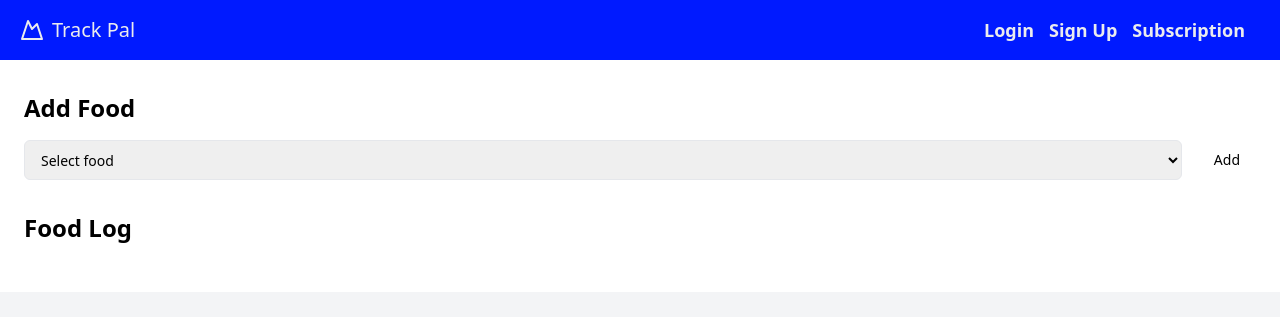
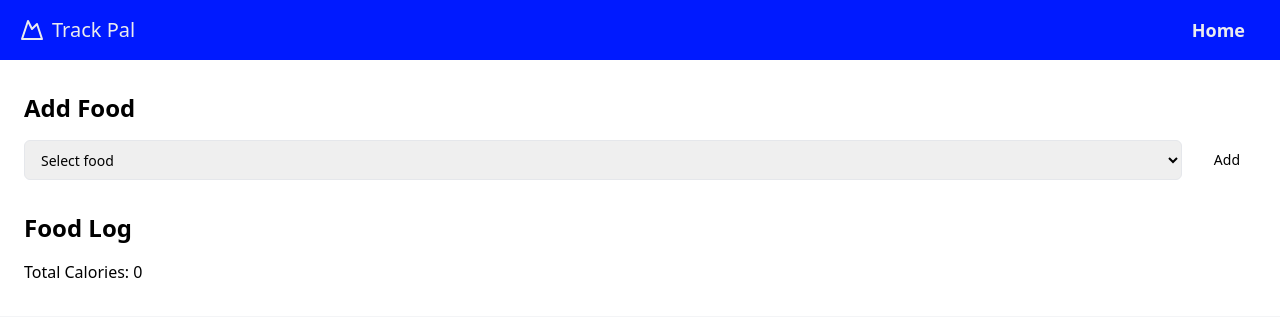
Before and after one commit to mohamedhussein03/Fitness_Tracker_Web_app, a Flask app: page /food in a window 1280 px wide. Shown: the top 317 px of the page. Run offline with Flask 3, Linux system fonts and the light colour scheme.

Commit message:
final commit adding a calorie tracker + fixes

```diff
--- a/website/templates/User.html
+++ b/website/templates/User.html
@@ -74,6 +74,7 @@
                 {% if user.is_authenticated %}
                     <a class="nav-item nav-link" id="logout" href="/logout">Logout</a>
                     <a class="nav-item nav-link" href="/">Home</a>
+                    <a class="nav-item nav-link" href="/home">Profile</a>
                 {% else %}
                     <a class="nav-item nav-link" id="login" href="/login">Login</a>
                     <a class="nav-item nav-link" id="signUp" href="/sign-up">Sign Up</a>
--- a/website/templates/base.html
+++ b/website/templates/base.html
@@ -75,8 +75,10 @@
         </div>
         <nav class="nav-links">
             {% if user.is_authenticated %}
+                <a class="nav-item nav-link" id="login" href="/login">Login</a>
                 <a class="nav-item nav-link" id="logout" href="/logout">Logout</a>
                 <a class="nav-item nav-link" href="/">Home</a>
+                <a class="nav-item nav-link" href="/home">Profile</a>
                 <a class="nav-item nav-link" id="subscribption" href="/subscription">Subscription</a>
             {% else %}
                 <a class="nav-item nav-link" id="login" href="/login">Login</a>
--- a/website/templates/captcha.html
+++ b/website/templates/captcha.html
@@ -90,14 +90,14 @@
         <form id="captchaForm" onsubmit="return validateCaptcha()">
             <label for="captcha">Enter the text you see</label>
             <input type="text" id="captcha" name="captchaText" placeholder="Type the text" required>
-            <button type="submit">Verify</button>
+            <button type="submit">Verify<a href="home.html"></a></button>
         </form>
     </div>
 
     <script>
         function validateCaptcha() {
             var userInput = document.getElementById("captcha").value.trim();
-            if (userInput.toUpperCase() === "W68HP") {
+            if (userInput === "W68HP") {
                 // Redirect to sign-up page if CAPTCHA is correct
                 window.location.href = "/sign-up";
                 return false; // Prevent form submission
--- a/website/templates/food.html
+++ b/website/templates/food.html
@@ -82,10 +82,9 @@
                 <a class="nav-item nav-link" id="logout" href="/logout">Logout</a>
                 <a class="nav-item nav-link" href="/">Home</a>
             {% else %}
-                <a class="nav-item nav-link" id="login" href="/login">Login</a>
-                <a class="nav-item nav-link" id="signUp" href="/sign-up">Sign Up</a>
+                <a class="nav-item nav-link" href="/">Home</a>
             {% endif %}
-            <a class="nav-item nav-link" id="subscription" href="/subscription">Subscription</a>
+
         </nav>
     </header>
 
@@ -98,14 +97,14 @@
                         class="flex h-10 items-center justify-between rounded-md border border-input bg-background
                         px-3 py-2 text-sm ring-offset-background placeholder:text-muted-foreground focus:outline-none
                         focus:ring-2 focus:ring-ring focus:ring-offset-2 w-full">
-                        <option value="" disabled selected>Select food</option>
-                        <option value="Apple">Apple per 100g</option>
-                        <option value="Orange">Orange per 100g</option>
-                        <option value="Eggs">Banana</option>
-                        <option value="Chicken">Chicken per 125g</option>
-                        <option value="Meat">Meat per 150g</option>
-                        <option value="Broccoli">Broccoli per 200g</option>
-                        <option value="Eggs">Eggs per 100g</option>
+                        <option value="" data-calories="0" disabled selected>Select food</option>
+                        <option value="Apple" data-calories="52">Apple per 100g</option>
+                        <option value="Orange" data-calories="45">Orange per 100g</option>
+                        <option value="Banana" data-calories="89">Banana per 100g</option>
+                        <option value="Chicken" data-calories="299">Chicken per 125g</option>
+                        <option value="Meat" data-calories="215">Meat per 150g</option>
+                        <option value="Broccoli" data-calories="68">Broccoli per 200g</option>
+                        <option value="Eggs" data-calories="142">Eggs per 100g</option>
                     </select>
                     <button type="submit" class="inline-flex items-center justify-center whitespace-nowrap rounded-md text-sm
                         font-medium ring-offset-background transition-colors focus:outline-none focus:ring-2
@@ -121,6 +120,7 @@
             <div id="foodLogContainer" class="grid gap-4">
                 <!-- Food log entries will be dynamically added here -->
             </div>
+            <div id="totalCalories">Total Calories: 0</div>
         </section>
     </main>
 
@@ -129,9 +129,11 @@
             event.preventDefault(); // Prevent the default form submission
 
             const foodSelect = document.getElementById('foodSelect');
-            const selectedFood = foodSelect.value;
+            const selectedOption = foodSelect.options[foodSelect.selectedIndex];
+            const selectedFood = selectedOption.value;
+            const selectedCalories = parseInt(selectedOption.dataset.calories);
 
-            if (selectedFood) {
+            if (selectedFood && selectedCalories) {
                 // Create food log entry HTML
                 const foodLogEntry = document.createElement('div');
                 foodLogEntry.className = 'bg-blue-50 rounded-lg p-4 flex items-center justify-between';
@@ -140,24 +142,45 @@
                 foodName.className = 'font-medium';
                 foodName.textContent = selectedFood;
 
+                const calories = document.createElement('span');
+                calories.textContent = selectedCalories + ' kcal';
+
                 const removeButton = document.createElement('button');
                 removeButton.className = 'inline-flex items-center justify-center rounded-full p-1 bg-red-500 text-white';
                 removeButton.innerHTML = '<svg xmlns="http://www.w3.org/2000/svg" width="16" height="16" viewBox="0 0 24 24" fill="none" stroke="currentColor" stroke-width="2" stroke-linecap="round" stroke-linejoin="round"><line x1="18" y1="6" x2="6" y2="18"></line><line x1="6" y1="6" x2="18" y2="18"></svg>';
                 removeButton.onclick = function() {
                     foodLogEntry.remove();
+                    updateTotalCalories();
                 };
 
                 foodLogEntry.appendChild(foodName);
+                foodLogEntry.appendChild(calories);
                 foodLogEntry.appendChild(removeButton);
 
-                // Append food log entry to container
+
                 const foodLogContainer = document.getElementById('foodLogContainer');
                 foodLogContainer.appendChild(foodLogEntry);
 
-                // Clear selection after adding food
+
                 foodSelect.selectedIndex = 0;
+
+
+                updateTotalCalories();
             }
         });
+
+        function updateTotalCalories() {
+            const foodLogEntries = document.querySelectorAll('#foodLogContainer .bg-blue-50');
+            let totalCalories = 0;
+            foodLogEntries.forEach(function(entry) {
+                const caloriesSpan = entry.querySelector('span:nth-child(2)');
+                const calories = parseInt(caloriesSpan.textContent);
+                totalCalories += calories;
+            });
+
+            const totalCaloriesContainer = document.getElementById('totalCalories');
+            totalCaloriesContainer.textContent = 'Total Calories: ' + totalCalories + ' kcal';
+        }
     </script>
 </body>
 
--- a/website/templates/home.html
+++ b/website/templates/home.html
@@ -147,7 +147,7 @@
             Welcome {{name}}!
         </h1>
         <h3>
-            Personal Information
+            Your Personal Information
         </h3>
         <!-- Display personalized greeting based on authentication status -->
         <div id="user-greeting" style="margin-bottom: 20px;"></div>
@@ -182,8 +182,8 @@
 
         <!-- Action buttons -->
         <div style="margin-top: 20px;">
-            <button class="btn btn-primary">Update data <a href="/User_data"></a> </button>
-            <button class="btn btn-secondary">Calorie tracker <a href="/food"> </a> </button>
+            <a href="/User_data" class="btn btn-primary" style="text-decoration: none;">Update data</a>
+            <a href="/food" class="btn btn-secondary" style="text-decoration: none;">Calorie tracker</a>
         </div>
     </main>
 
--- a/website/templates/subscription.html
+++ b/website/templates/subscription.html
@@ -261,6 +261,7 @@
         <nav class="nav-links">
             <a class="nav-item nav-link" href="/">Home</a>
             <a class="nav-item nav-link" href="/logout">Logout</a>
+            <a class="nav-item nav-link" href="/home">Profile</a>
         </nav>
     </header>
 
```
Also changed, not shown: website/auth.py (+26 -0 lines), website/models.py (+0 -11 lines), instance/database.db, website/views.py (line endings or trailing spaces).
